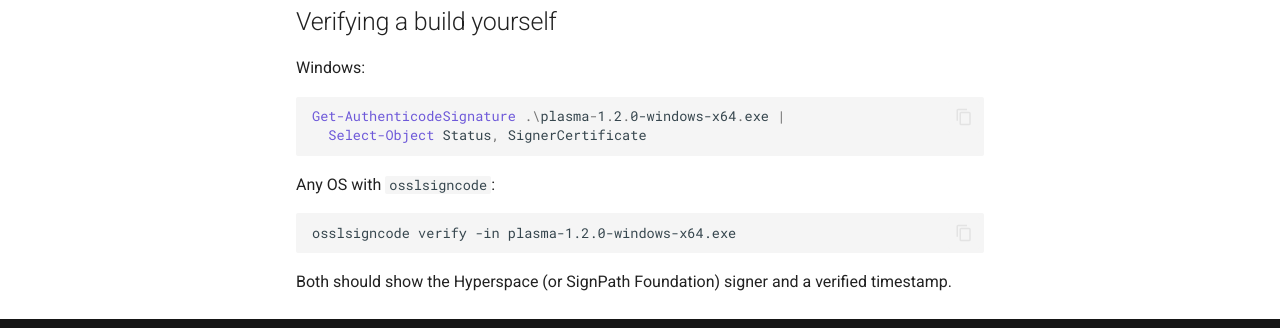
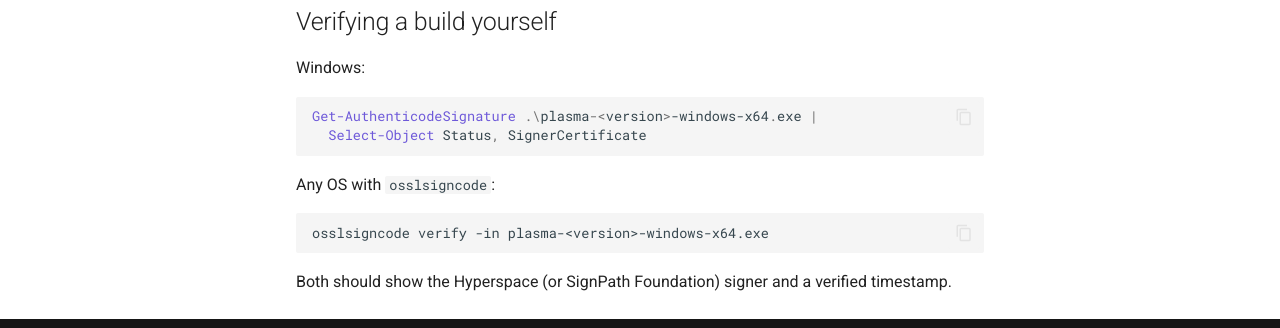
Before and after one commit to DrOlu/plasma, an MkDocs documentation site: the page built from docs/update-signing.md, in a window 1280 px wide and 900 px high, scrolled down 1633 px. Shown: the part 517-845 px from the top of the window. Built offline with MkDocs 1.6.1 and Material for MkDocs 9.7.7, drawn with Linux system fonts in a browser that asks for light colours; comment, search, counter and statistics services are not loaded.

Commit message:
docs: version-neutral install examples
Co-Authored-By: Claude Code <noreply@anthropic.com>

````diff
--- a/docs/update-signing.md
+++ b/docs/update-signing.md
@@ -86,14 +86,14 @@ instant SmartScreen silence for a brand-new publisher.
 Windows:
 
 ```powershell
-Get-AuthenticodeSignature .\plasma-1.2.0-windows-x64.exe |
+Get-AuthenticodeSignature .\plasma-<version>-windows-x64.exe |
   Select-Object Status, SignerCertificate
 ```
 
 Any OS with `osslsigncode`:
 
 ```bash
-osslsigncode verify -in plasma-1.2.0-windows-x64.exe
+osslsigncode verify -in plasma-<version>-windows-x64.exe
 ```
 
 Both should show the Hyperspace (or SignPath Foundation) signer and a verified timestamp.
````
Also changed, not shown: docs/getting-started.md (+1 -1 lines), docs/index.md (+1 -1 lines).
